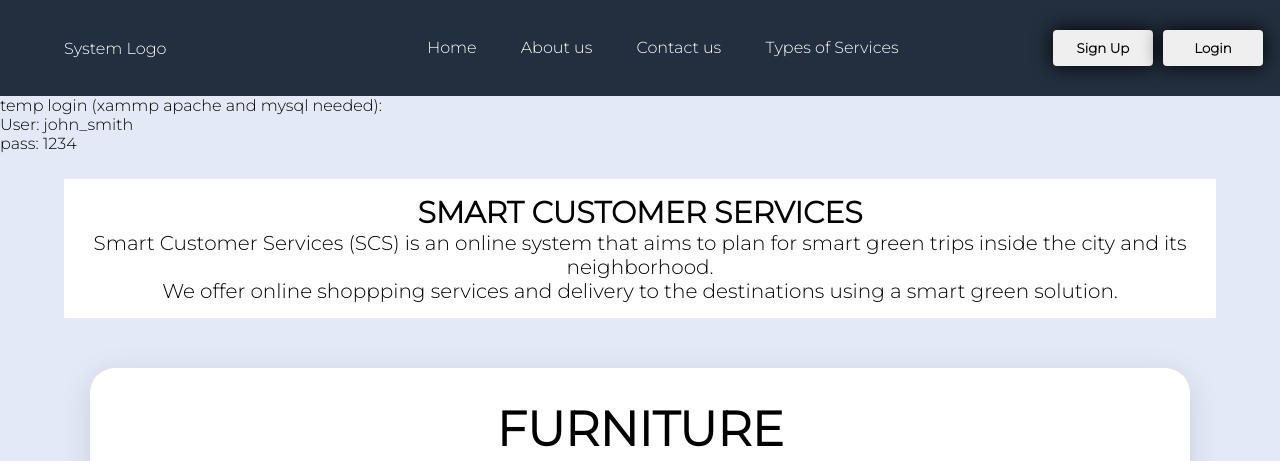
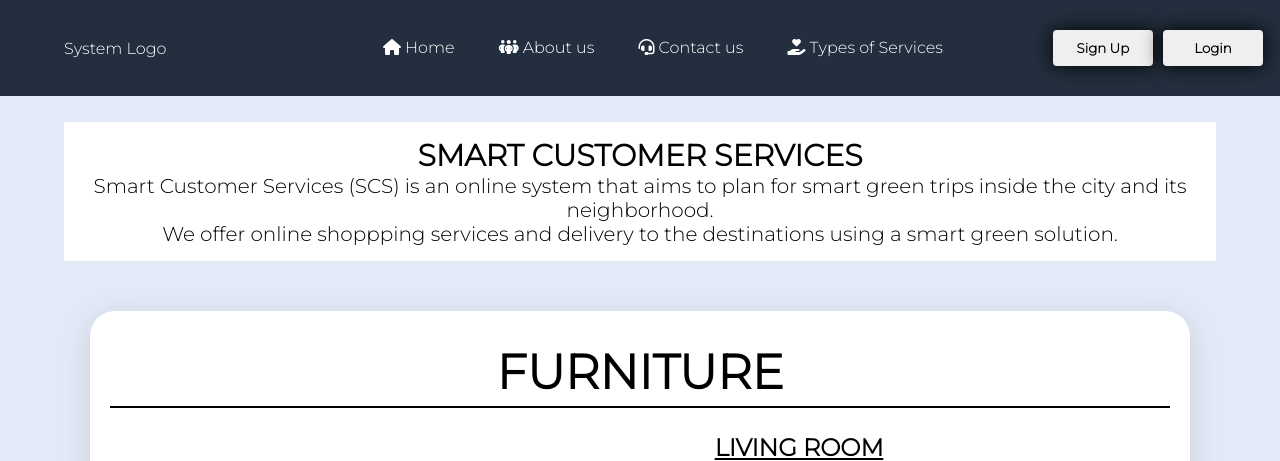
Before and after one commit to srishti-lamba/React-ShoppingWebsite, a PHP site: page /home.php in a window 1280 px wide. Shown: the top 461 px of the page. Run offline with PHP 8.4, Linux system fonts and the light colour scheme; data that the repository does not hold is empty; some libraries are stand-ins or nearby versions.

Commit message:
added icons to navbar and moves mysql log to bottom of the page

```diff
--- a/Project_Iteration_1_2/NavBar.php
+++ b/Project_Iteration_1_2/NavBar.php
@@ -9,6 +9,7 @@
         <meta char="UTF-8">
         <meta name="viewport" content="width=device-width, initial-scale=1">
         <link rel="stylesheet" href="NavBarStyle.css">
+        <link rel="stylesheet" href="https://cdnjs.cloudflare.com/ajax/libs/font-awesome/6.3.0/css/all.min.css" integrity="sha512-SzlrxWUlpfuzQ+pcUCosxcglQRNAq/DZjVsC0lE40xsADsfeQoEypE+enwcOiGjk/bSuGGKHEyjSoQ1zVisanQ==" crossorigin="anonymous" referrerpolicy="no-referrer" />
         <script src="https://ajax.googleapis.com/ajax/libs/jquery/3.6.3/jquery.min.js"></script>
     </head>
     <script>
@@ -56,19 +57,19 @@
     <body>
         <header>
             <div class="logo">System Logo</div>
-            <nav class="nav">
+            <nav class="nav navbar">
                 <ul>
-                    <li><a href="./home.php">Home</a></li>
-                    <li><a href="./aboutus.php">About us</a></li>
-                    <li><a href="./aboutus.php">Contact us</a></li>
-                    <li><a href="./services.php">Types of Services</a></li>
+                    <li><a href="./home.php"><i class="fa-solid fa-house"></i> Home</a></li>
+                    <li><a href="./aboutus.php"><i class="fa-solid fa-people-group"></i> About us</a></li>
+                    <li><a href="./aboutus.php"><i class="fa-solid fa-headset"></i> Contact us</a></li>
+                    <li><a href="./services.php"><i class="fa-solid fa-hand-holding-heart"></i> Types of Services</a></li>
                 </ul>
             </nav>
             <ul class="right">
                 <?php
                     if(isset($_SESSION['loggedin']) && $_SESSION['loggedin'] == true){
-                        echo "<li><div class='cart'>Cart</div></li>";
-                        echo "<li><p>Hello, ". $_SESSION['username'] ."</p></li>";
+                        echo "<li><div class='cart'><i class='fa-solid fa-cart-shopping'></i> Cart</div></li>";
+                        echo "<li><p>Hello, ". $_SESSION['username'] ."! </p></li>";
                         echo "<li><form action='./logout.php'>  <button type=\"submit\">Log Out</button> </form></li>";
                     }
                     else{
--- a/Project_Iteration_1_2/home.php
+++ b/Project_Iteration_1_2/home.php
@@ -180,8 +180,6 @@
         }
     </script>
     <body>
-        <p>temp login (xammp apache and mysql needed):</p>
-        <p>User: john_smith<br>pass: 1234</p>
         <article class="company-info">
             <h1>SMART CUSTOMER SERVICES</h1>
             <p>Smart Customer Services (SCS) is an online system that aims to plan for smart green trips inside the city
@@ -235,5 +233,7 @@
                 </div>
             </main>
         </div>
+        <p>temp login (xammp apache and mysql needed):</p>
+        <p>User: john_smith<br>pass: 1234</p>
     </body>
 </html>
```
